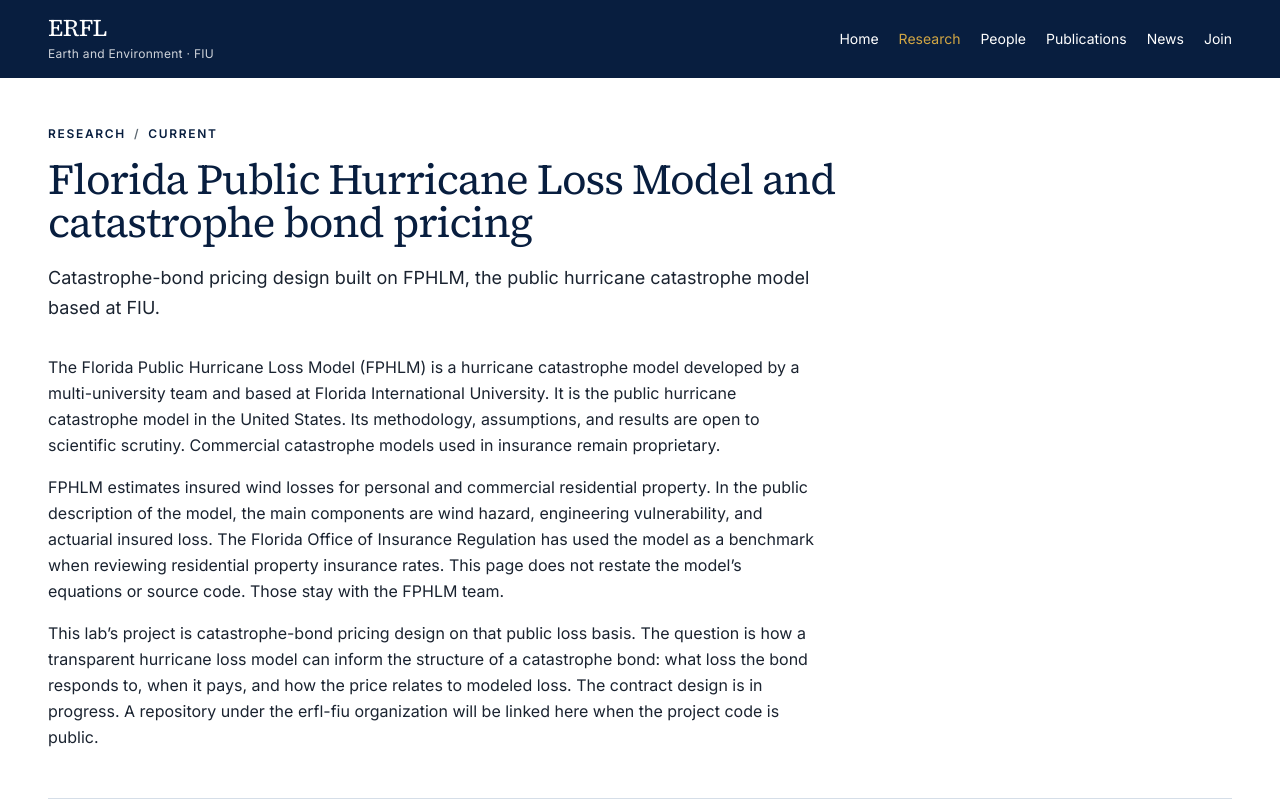
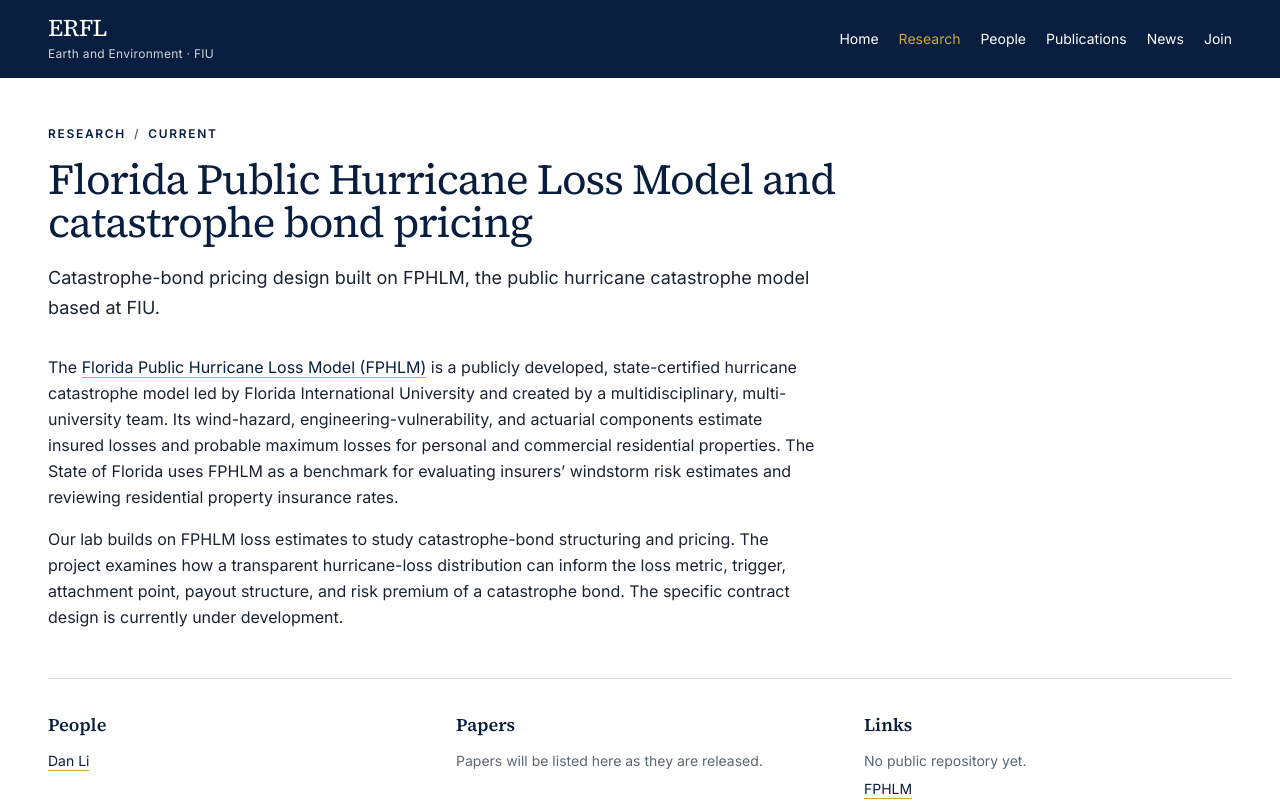
Before and after one commit to erfl-fiu/erfl-fiu.github.io, a Next.js app: page /research/fphlm-cat-bonds/ in a window 1280 px wide. Shown: the top 801 px of the page. Built offline with nearby package versions, Linux system fonts and the light colour scheme.

Commit message:
Update bio

```diff
--- a/content/home.ts
+++ b/content/home.ts
@@ -27,7 +27,7 @@ export const researchInAction: ResearchHighlight[] = [
   {
     id: "catastrophe",
     title: "Public hurricane models and cat bonds",
-    body: "The Florida Public Hurricane Loss Model is the public hurricane catastrophe model developed at FIU. This lab uses that public loss record to study how catastrophe bonds can be designed so capital is in place when a landfalling storm creates large insured losses.",
+    body: "Dr. Dan Li is a member of the multi-university Florida Public Hurricane Loss Model (FPHLM) team, which develops and maintains the FIU-led public hurricane catastrophe model. Her lab uses FPHLM-generated loss distributions to investigate how catastrophe bonds can be structured and priced so that pre-arranged capital can be released following hurricanes that produce severe insured losses.",
     href: "/research/fphlm-cat-bonds/",
     image: {
       src: "/images/front/hurricane.jpg",
--- a/content/people.ts
+++ b/content/people.ts
@@ -15,7 +15,7 @@ export type Person = {
   links: PersonLink[]
 }
 
-export type PreviousStudent = {
+export type MentoredStudent = {
   name: string
   role: string
 }
@@ -52,9 +52,25 @@ export const currentPeople: Person[] = [
   },
 ]
 
-export const previousStudents: PreviousStudent[] = [
+export const mentoredStudents: MentoredStudent[] = [
   {
     name: "Christina Petagna",
     role: "Student mentee, water utility risk",
   },
+  {
+    name: "Collin Elliott",
+    role: "Undergraduate student, UNC",
+  },
+  {
+    name: "Weicheng Xu",
+    role: "Undergraduate student, UNC",
+  },
+  {
+    name: "Alyson Ficca",
+    role: "M.S. student, UNC",
+  },
+  {
+    name: "Jingran Wang",
+    role: "Undergraduate student, UNC",
+  },
 ]
--- a/content/research.ts
+++ b/content/research.ts
@@ -23,9 +23,8 @@ export const research: ResearchItem[] = [
     summary:
       "Catastrophe-bond pricing design built on FPHLM, the public hurricane catastrophe model based at FIU.",
     body: [
-      "The Florida Public Hurricane Loss Model (FPHLM) is a hurricane catastrophe model developed by a multi-university team and based at Florida International University. It is the public hurricane catastrophe model in the United States. Its methodology, assumptions, and results are open to scientific scrutiny. Commercial catastrophe models used in insurance remain proprietary.",
-      "FPHLM estimates insured wind losses for personal and commercial residential property. In the public description of the model, the main components are wind hazard, engineering vulnerability, and actuarial insured loss. The Florida Office of Insurance Regulation has used the model as a benchmark when reviewing residential property insurance rates. This page does not restate the model’s equations or source code. Those stay with the FPHLM team.",
-      "This lab’s project is catastrophe-bond pricing design on that public loss basis. The question is how a transparent hurricane loss model can inform the structure of a catastrophe bond: what loss the bond responds to, when it pays, and how the price relates to modeled loss. The contract design is in progress. A repository under the erfl-fiu organization will be linked here when the project code is public.",
+      "The [Florida Public Hurricane Loss Model (FPHLM)](https://fphlm.cs.fiu.edu/) is a publicly developed, state-certified hurricane catastrophe model led by Florida International University and created by a multidisciplinary, multi-university team. Its wind-hazard, engineering-vulnerability, and actuarial components estimate insured losses and probable maximum losses for personal and commercial residential properties. The State of Florida uses FPHLM as a benchmark for evaluating insurers’ windstorm risk estimates and reviewing residential property insurance rates.",
+      "Our lab builds on FPHLM loss estimates to study catastrophe-bond structuring and pricing. The project examines how a transparent hurricane-loss distribution can inform the loss metric, trigger, attachment point, payout structure, and risk premium of a catastrophe bond. The specific contract design is currently under development.",
     ],
     people: ["Dan Li"],
     papers: [],
--- a/src/app/people/page.tsx
+++ b/src/app/people/page.tsx
@@ -1,7 +1,7 @@
 import type { Metadata } from "next"
 import Link from "next/link"
 
-import { currentPeople, previousStudents, type Person } from "@content/people"
+import { currentPeople, mentoredStudents, type Person } from "@content/people"
 
 export const metadata: Metadata = {
   title: "People",
@@ -20,10 +20,10 @@ export default function PeoplePage() {
 
       <section id="previous" className="mt-20 scroll-mt-8">
         <h2 className="text-[21px] font-semibold tracking-tight">
-          Previous students
+          Students Mentored
         </h2>
         <ul className="mt-4 max-w-3xl">
-          {previousStudents.map((student) => (
+          {mentoredStudents.map((student) => (
             <li
               key={student.name}
               className="grid gap-1 border-t border-border py-3 sm:grid-cols-[minmax(0,16rem)_1fr] sm:items-baseline sm:gap-8"
--- a/src/app/research/[slug]/page.tsx
+++ b/src/app/research/[slug]/page.tsx
@@ -1,6 +1,7 @@
 import type { Metadata } from "next"
 import Link from "next/link"
 import { notFound } from "next/navigation"
+import type { ReactNode } from "react"
 
 import { publicationById } from "@content/publications"
 import { research, researchBySlug } from "@content/research"
@@ -18,6 +19,28 @@ export async function generateMetadata({
   const item = researchBySlug(slug)
   if (!item) return { title: "Research" }
   return { title: item.title, description: item.summary }
+}
+
+function RichParagraph({ text }: { text: string }) {
+  const nodes: ReactNode[] = []
+  const pattern = /\[([^\]]+)\]\(([^)]+)\)/g
+  let last = 0
+  for (const match of text.matchAll(pattern)) {
+    const index = match.index ?? 0
+    if (index > last) nodes.push(text.slice(last, index))
+    nodes.push(
+      <a
+        key={index}
+        href={match[2]}
+        className="text-fiu-blue underline decoration-fiu-gold underline-offset-4"
+      >
+        {match[1]}
+      </a>
+    )
+    last = index + match[0].length
+  }
+  if (last < text.length) nodes.push(text.slice(last))
+  return <p className="text-base leading-relaxed">{nodes}</p>
 }
 
 export default async function ResearchDetailPage({
@@ -48,9 +71,7 @@ export default async function ResearchDetailPage({
       <p className="mt-5 max-w-3xl text-lg leading-relaxed">{item.summary}</p>
       <div className="mt-8 flex max-w-3xl flex-col gap-4">
         {item.body.map((paragraph) => (
-          <p key={paragraph} className="text-base leading-relaxed">
-            {paragraph}
-          </p>
+          <RichParagraph key={paragraph} text={paragraph} />
         ))}
       </div>
 
```
